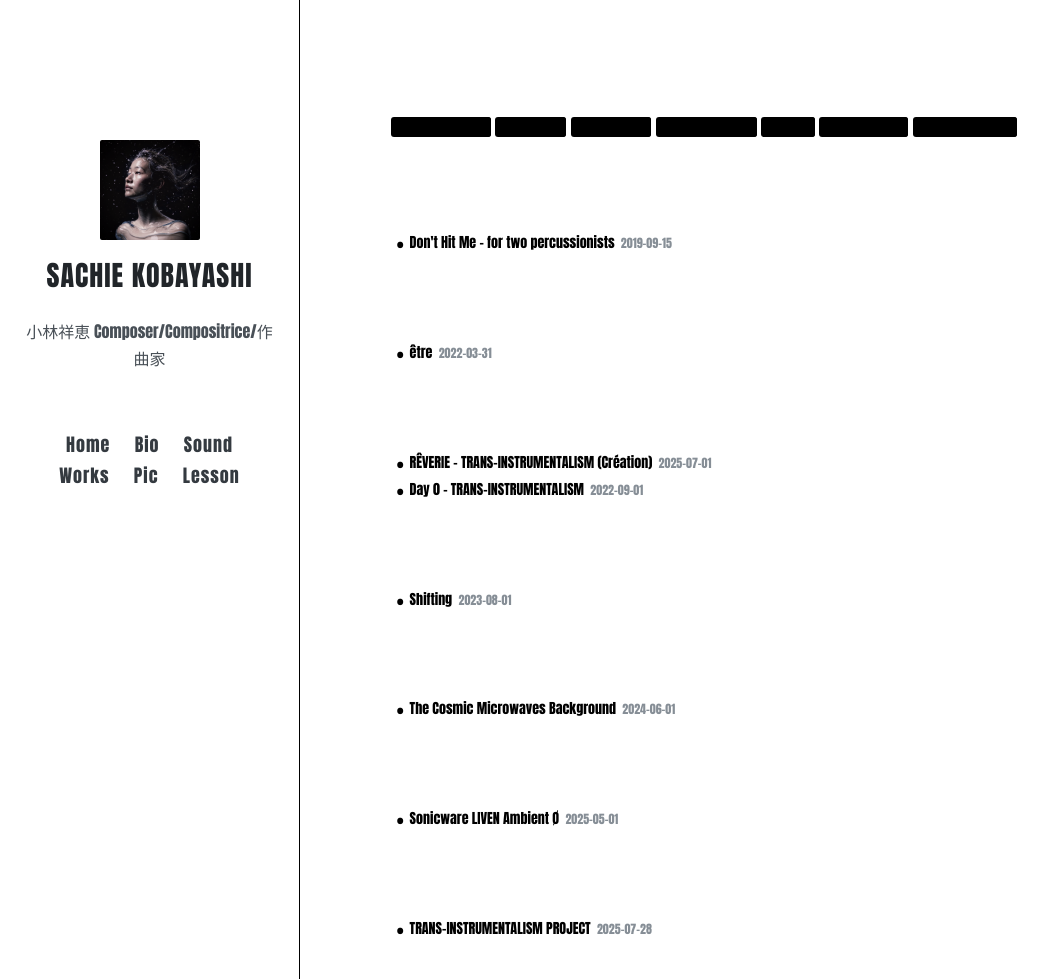
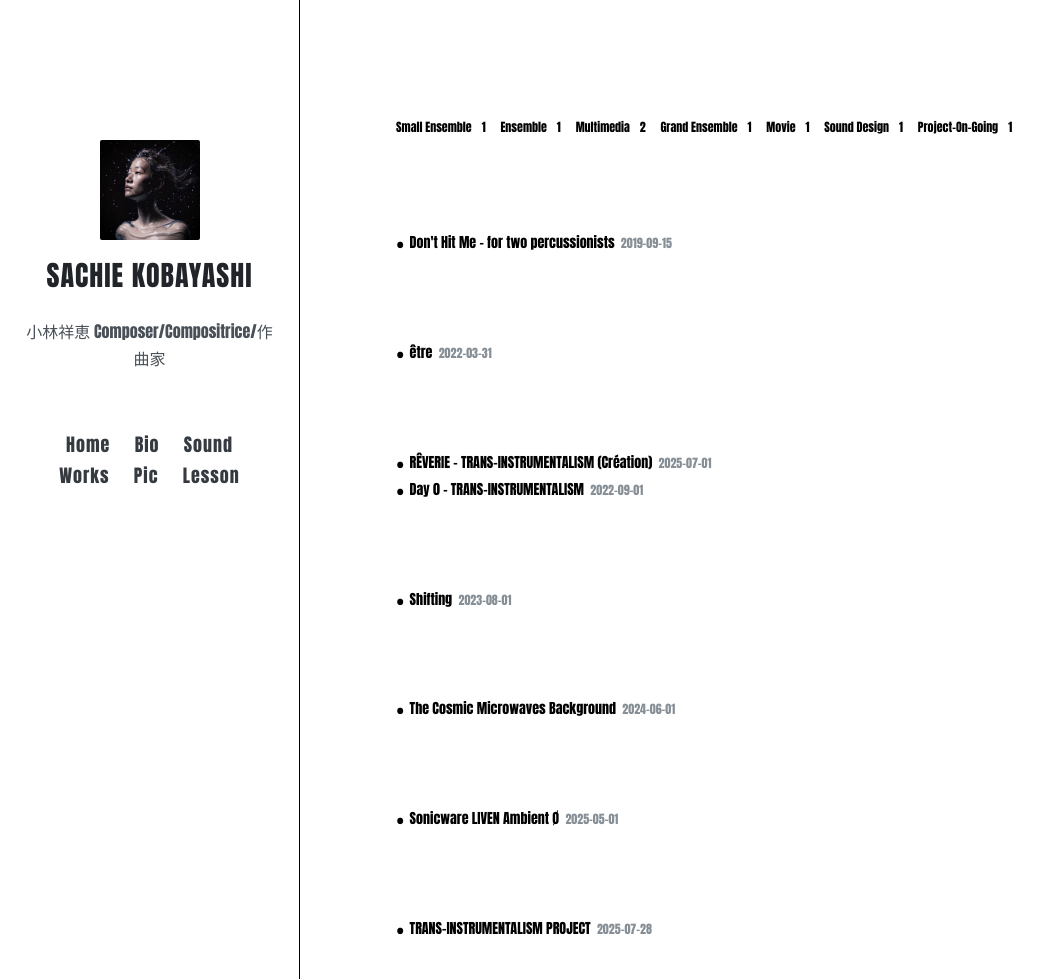
Before and after one commit to kbys88/kbys88.github.io, a Jekyll site: the page built from tags/index.html, in a window 1280 px wide and 979 px high. Shown: the whole window, without its empty margins (0-1053 px from the left). Built offline with Jekyll 4.4.1, drawn with Linux system fonts in a browser that asks for light colours; nearby versions of some CDN libraries.

Commit message:
Update _variables.scss

```diff
--- a/_sass/_variables.scss
+++ b/_sass/_variables.scss
@@ -46,14 +46,14 @@ $footnote-link-border-color: $oc-gray-1;
 $footnote-link-background-over-color: $oc-gray-1;
 
 $selection-color: $black;
-$selection-background-color: $black;
+$selection-background-color: $white;
 
 $pagination-color: $oc-gray-6;
 $pagination-over-color: $oc-gray-8;
 
 $tag-index-label-color: $base-color;
-$tag-index-label-background-color: $black;
-$tag-index-count-background-color: $black;
+$tag-index-label-background-color: $white;
+$tag-index-count-background-color: $white;
 
 $footer-border-color: $oc-gray-2;
 $footer-background-color: $oc-gray-0;
```
